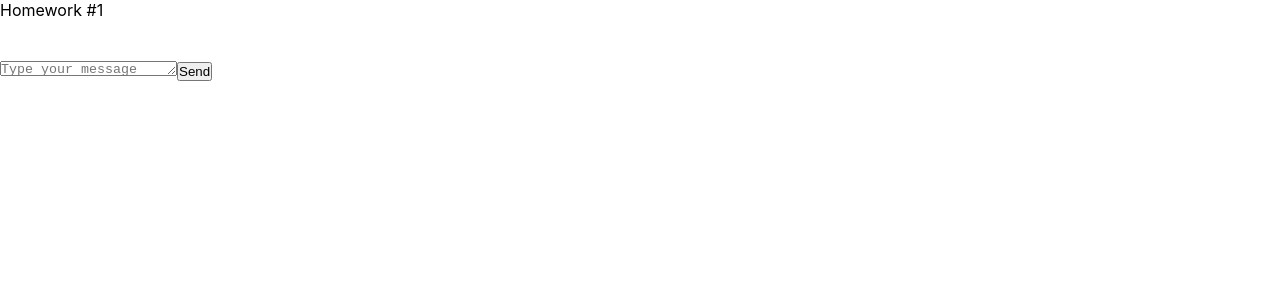
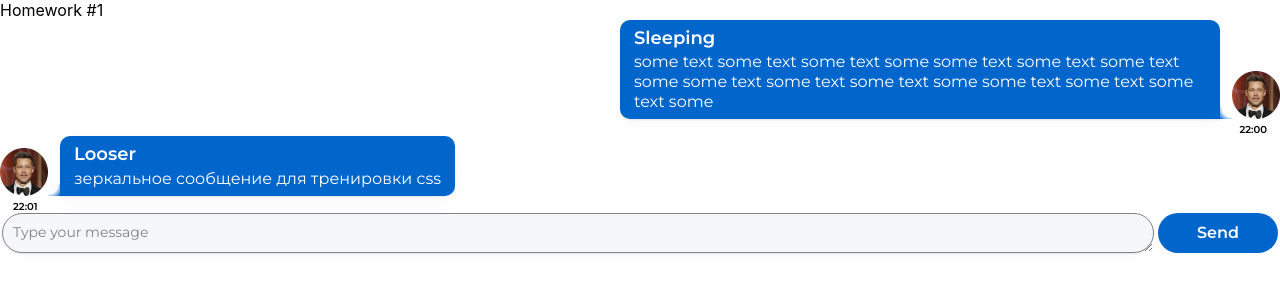
Before and after one commit to mrAxekash/hws2, a React (Create React App) app: page / in a window 1280 px wide. Shown: the top 300 px of the page. Built offline with nearby package versions, Linux system fonts and the light colour scheme.

Commit message:
finish homework №1

```diff
--- a/public/index.html
+++ b/public/index.html
@@ -24,6 +24,9 @@
       work correctly both with client-side routing and a non-root public URL.
       Learn how to configure a non-root public URL by running `npm run build`.
     -->
+    <link rel="preconnect" href="https://fonts.googleapis.com">
+    <link rel="preconnect" href="https://fonts.gstatic.com" crossorigin>
+    <link href="https://fonts.googleapis.com/css2?family=Montserrat:wght@400;600&display=swap" rel="stylesheet">
     <title>React App</title>
   </head>
   <body>
--- a/src/s2-homeworks/hw01/HW1.tsx
+++ b/src/s2-homeworks/hw01/HW1.tsx
@@ -16,19 +16,19 @@ import avatar from './avatar.png'
 // нужно создать правильный тип вместо any
 export type MessageType = {
     id: number,
-    user: object,
-    message: object
+    user: any,
+    message: any
 }
 
 // структуру объекта не менять
 export const message0: MessageType = {
     id: 0,
     user: {
-        avatar: avatar, // можно менять
-        name: 'Some Name',  // можно менять
+        avatar: avatar, // можно менятьs
+        name: 'Sleeping',  // можно менять
     },
     message: {
-        text: 'some textsome textsome textsome textsome textsome textsome text', // можно менять
+        text: 'some text some text some text some some text some text some text some some text some text some text some some text some text some text some ', // можно менять
         time: '22:00', // можно менять
     },
 }
@@ -36,11 +36,11 @@ export const friendMessage0: MessageType = {
     id: 100,
     user: {
         avatar: avatar, // можно менять
-        name: 'Friend Name', // можно менять
+        name: 'Looser', // можно менять
     },
     message: {
         text: 'зеркальное сообщение для тренировки css', // можно менять
-        time: '22:00', // можно менять
+        time: '22:01', // можно менять
     },
 }
 
--- a/src/s2-homeworks/hw01/friend-message/FriendMessage.module.css
+++ b/src/s2-homeworks/hw01/friend-message/FriendMessage.module.css
@@ -1,31 +1,66 @@
 .friendMessage {
-
+    display: flex;
+    flex-direction: column;
 }
 
 .friendImageAndText {
-
+    display: flex;
+    align-items: flex-end;
+    min-height: 60px;
+    margin-bottom: 5px;
 }
 
 .friendImageAndText img {
-
+    width: 48px;
+    height: 48px;
 }
 
 .friendText {
-
+    background: #0066CC;
+    box-shadow: 0px 5px 20px rgba(29, 33, 38, 0.03), 0px 1px 2px rgba(29, 33, 38, 0.1);
+    /*min-height: 60px;*/
+    padding: 7px 14px;
+    border-radius: 10px 10px 10px 0px;
+    min-width: 150px;
+    max-width: 600px;
 }
-
+.preText {
+    width: 12px;
+    height: 12px;
+    background: radial-gradient(circle at 0px 0px, rgba(0, 0, 204, 0.01) 10px, rgba(0, 102, 204, 1));
+}
 .friendText:after {
 
 }
 
 .friendName {
-
+    font-family: 'Montserrat';
+    font-style: normal;
+    font-weight: 600;
+    font-size: 18px;
+    line-height: 22px;
+    color: #FFFFFF;
+    margin-bottom: 3px;
 }
 
 .friendMessageText {
-
+    display: inline-block;
+    width: 100%;
+    font-family: 'Montserrat';
+    font-style: normal;
+    font-weight: 400;
+    font-size: 16px;
+    line-height: 20px;
+    color: #FFFFFF;
+    overflow-wrap: break-word;
 }
 
 .friendTime {
-
+    font-family: 'Montserrat';
+    font-style: normal;
+    font-weight: 600;
+    font-size: 10px;
+    line-height: 12px;
+    color: #000000;
+    padding-left: 13px;
 }
--- a/src/s2-homeworks/hw01/friend-message/FriendMessage.tsx
+++ b/src/s2-homeworks/hw01/friend-message/FriendMessage.tsx
@@ -17,26 +17,27 @@ const FriendMessage = (props: FriendMessageType) => {
                 <img
                     id={'hw1-friend-avatar-' + props.message.id}
                     // создаёт студент
-
+                    src={props.message.user.avatar} alt='friendImg'
                     //
                 />
+                <div className={s.preText}></div>
                 <div className={s.friendText}>
                     <div
                         id={'hw1-friend-name-' + props.message.id}
                         className={s.friendName}
                     >
                         {/*создаёт студент*/}
-
+                        {props.message.user.name}
                         {/**/}
                     </div>
-                    <pre
+                    <div
                         id={'hw1-friend-text-' + props.message.id}
                         className={s.friendMessageText}
                     >
                         {/*создаёт студент*/}
-
+                        {props.message.message.text}
                         {/**/}
-                    </pre>
+                    </div>
                 </div>
             </div>
             <div
@@ -44,7 +45,7 @@ const FriendMessage = (props: FriendMessageType) => {
                 className={s.friendTime}
             >
                 {/*создаёт студент*/}
-
+                {props.message.message.time}
                 {/**/}
             </div>
         </div>
--- a/src/s2-homeworks/hw01/message-sender/MessageSender.module.css
+++ b/src/s2-homeworks/hw01/message-sender/MessageSender.module.css
@@ -1,13 +1,38 @@
 .sendForm {
-
+    display: flex;
+    align-items: center;
+    justify-content: space-around;
 }
 
 .textarea {
-
+    width: 90vw;
+    min-height: 40px;
+    background: #F5F7FB;
+    box-shadow: 0px 5px 20px rgba(29, 33, 38, 0.03), 0px 1px 2px rgba(29, 33, 38, 0.1);
+    border-radius: 20px;
+    text-align: start;
+    padding: 10px;
+    font-family: 'Montserrat';
+    font-style: normal;
+    font-weight: 400;
+    font-size: 14px;
+    line-height: 17px;
+    color: rgba(0, 0, 0, 0.6);
+    opacity: 0.9;
 }
 
 .button {
-
+    width: 120px;
+    height: 40px;
+    background: #0066CC;
+    border-radius: 20px;
+    font-family: 'Montserrat';
+    font-style: normal;
+    font-weight: 600;
+    font-size: 16px;
+    line-height: 20px;
+    color: #FFFFFF;
+    border: 0px solid #0066CC;
 }
 
 .button:hover {
--- a/src/s2-homeworks/hw01/message/Message.module.css
+++ b/src/s2-homeworks/hw01/message/Message.module.css
@@ -1,17 +1,35 @@
 .message {
-
+    display: flex;
+    flex-direction: column;
+    align-items: flex-end;
 }
 
 .imageAndText {
-
+    display: flex;
+    align-items: flex-end;
+    flex-direction: row-reverse;
+    min-height: 60px;
+    margin-bottom: 5px;
 }
 
 .imageAndText img {
-
+    width: 48px;
+    height: 48px;
 }
 
 .text {
-
+    background: #0066CC;
+    box-shadow: 0px 5px 20px rgba(29, 33, 38, 0.03), 0px 1px 2px rgba(29, 33, 38, 0.1);
+    /*min-height: 60px;*/
+    padding: 7px 14px;
+    border-radius: 10px 10px 0px 10px;
+    min-width: 150px;
+    max-width: 600px;
+}
+.preText {
+    width: 12px;
+    height: 12px;
+    background: radial-gradient(circle at 12px 0px, rgba(0, 0, 204, 0) 10px, rgba(0, 102, 204, 1));
 }
 
 .text:after {
@@ -19,13 +37,35 @@
 }
 
 .name {
-
+    font-family: 'Montserrat';
+    font-style: normal;
+    font-weight: 600;
+    font-size: 18px;
+    line-height: 22px;
+    color: #FFFFFF;
+    margin-bottom: 3px;
 }
 
 .messageText {
+    display: inline-block;
+    width: 100%;
+    font-family: 'Montserrat';
+    font-style: normal;
+    font-weight: 400;
+    font-size: 16px;
+    line-height: 20px;
+    color: #FFFFFF;
+    overflow-wrap: break-word;
+
 
 }
 
 .time {
-
+    font-family: 'Montserrat';
+    font-style: normal;
+    font-weight: 600;
+    font-size: 10px;
+    line-height: 12px;
+    color: #000000;
+    padding-right: 13px;
 }
--- a/src/s2-homeworks/hw01/message/Message.tsx
+++ b/src/s2-homeworks/hw01/message/Message.tsx
@@ -14,27 +14,20 @@ const Message = (props: MessagePropsType) => {
             <div className={s.imageAndText}>
                 <img
                     id={'hw1-avatar-' + props.message.id}
-                    // создаёт студент
-
-                    //
+                    src = {props.message.user.avatar} alt='userImage'
                 />
+                <div className={s.preText}></div>
                 <div className={s.text}>
                     <div id={'hw1-name-' + props.message.id} className={s.name}>
-                        {/*создаёт студент*/}
-
-                        {/**/}
+                        {props.message.user.name}
                     </div>
-                    <pre id={'hw1-text-' + props.message.id} className={s.messageText}>
-                        {/*создаёт студент*/}
-
-                        {/**/}
-                    </pre>
+                    <div id={'hw1-text-' + props.message.id} className={s.messageText}>
+                        {props.message.message.text}
+                    </div>
                 </div>
             </div>
             <div id={'hw1-time-' + props.message.id} className={s.time}>
-                {/*создаёт студент*/}
-
-                {/**/}
+                {props.message.message.time}
             </div>
         </div>
     )
```
